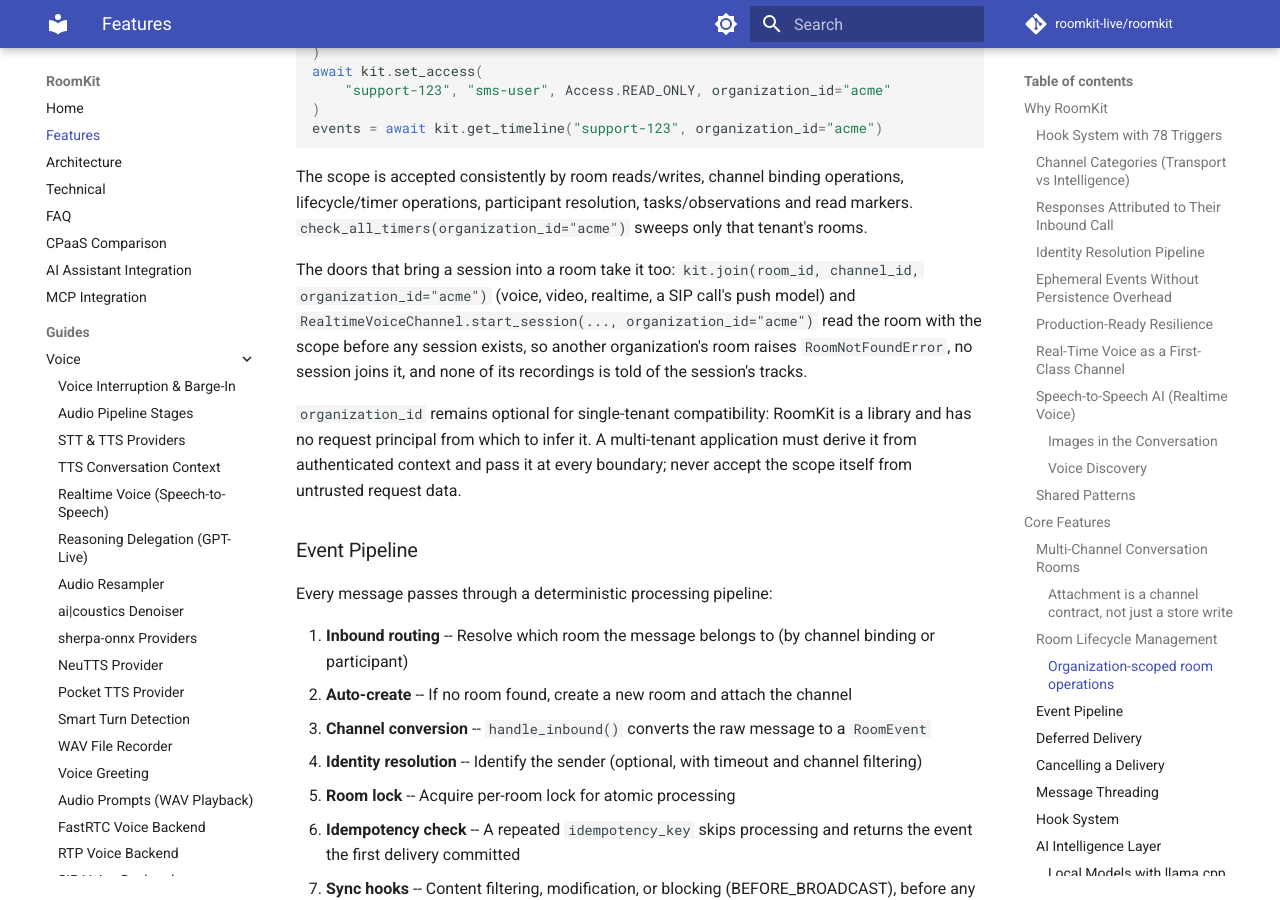
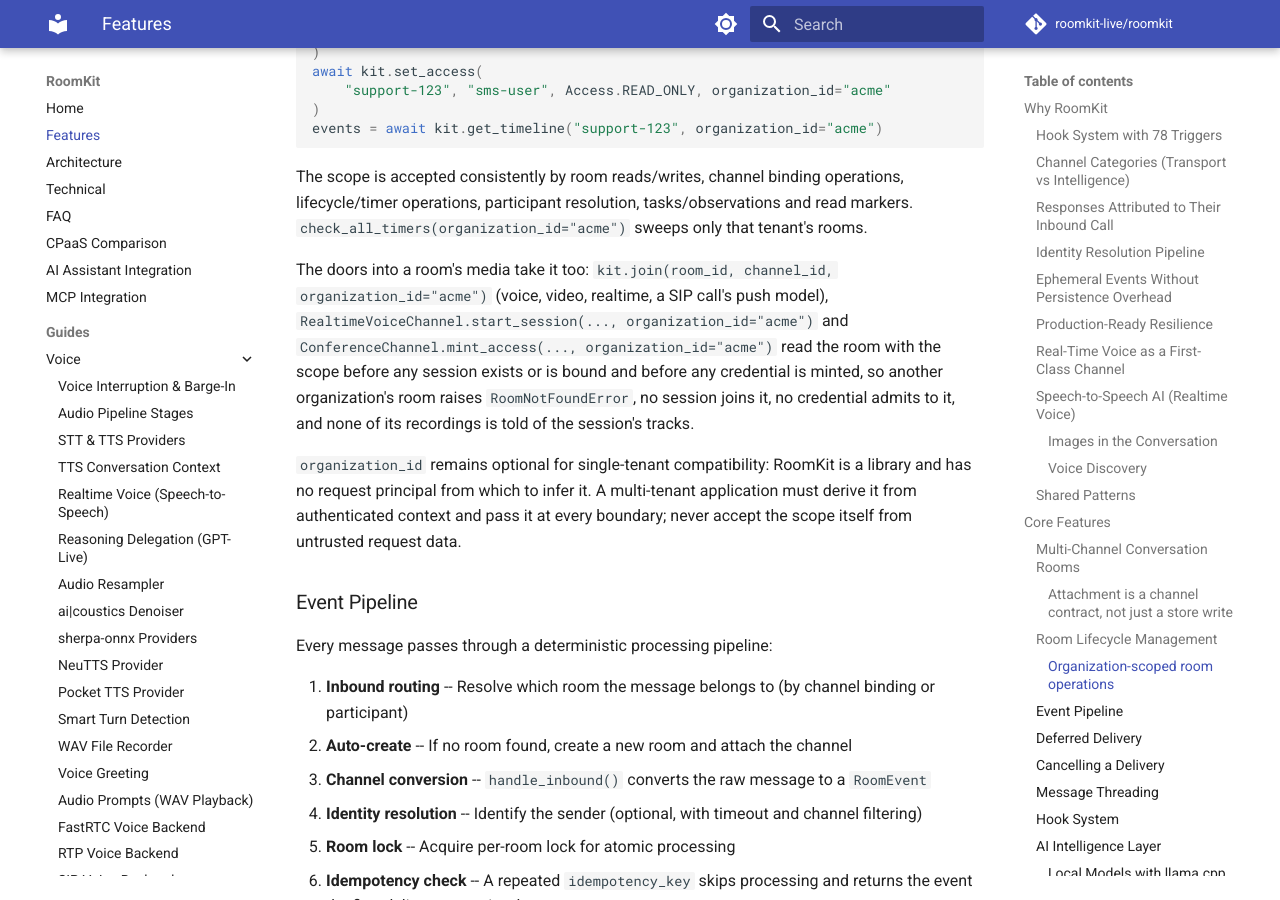
Before and after one commit to roomkit-live/roomkit-docs, an MkDocs documentation site: the page built from docs/features.md, in a window 1280 px wide and 900 px high, scrolled down 9902 px. Built offline with MkDocs 1.6.1 and Material for MkDocs 9.7.7, drawn with Linux system fonts in a browser that asks for light colours; comment, search, counter and statistics services are not loaded.

Commit message:
docs(security): per review, a conference mint reads the room with the caller's organization too, a refused SIP join leaves the call up for the host to hang up, and the recorder guide says a session's tracks follow the scoped read (RMK-475)

```diff
--- a/docs/features.md
+++ b/docs/features.md
@@ -306,12 +306,15 @@ operations, lifecycle/timer operations, participant resolution,
 tasks/observations and read markers. `check_all_timers(organization_id="acme")`
 sweeps only that tenant's rooms.
 
-The doors that bring a session into a room take it too:
+The doors into a room's media take it too:
 `kit.join(room_id, channel_id, organization_id="acme")` (voice, video, realtime,
-a SIP call's push model) and `RealtimeVoiceChannel.start_session(...,
+a SIP call's push model), `RealtimeVoiceChannel.start_session(...,
+organization_id="acme")` and `ConferenceChannel.mint_access(...,
 organization_id="acme")` read the room with the scope before any session
-exists, so another organization's room raises `RoomNotFoundError`, no session
-joins it, and none of its recordings is told of the session's tracks.
+exists or is bound and before any credential is minted, so another
+organization's room raises `RoomNotFoundError`, no session joins it, no
+credential admits to it, and none of its recordings is told of the session's
+tracks.
 
 `organization_id` remains optional for single-tenant compatibility: RoomKit is
 a library and has no request principal from which to infer it. A multi-tenant
```
Also changed, not shown: docs/guides/conference.md (+5 -0 lines), docs/guides/room-media-recorder.md (+3 -1 lines), docs/guides/sip-backend.md (+3 -1 lines).
